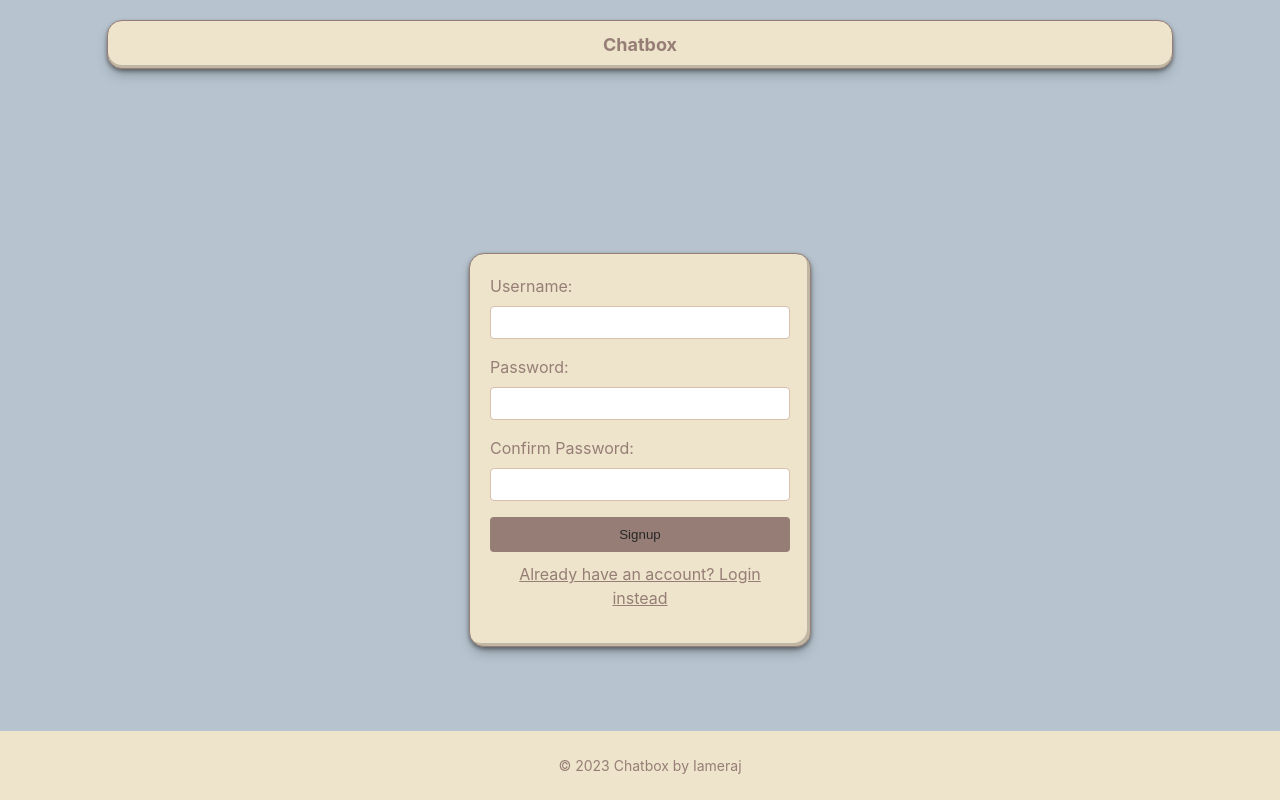
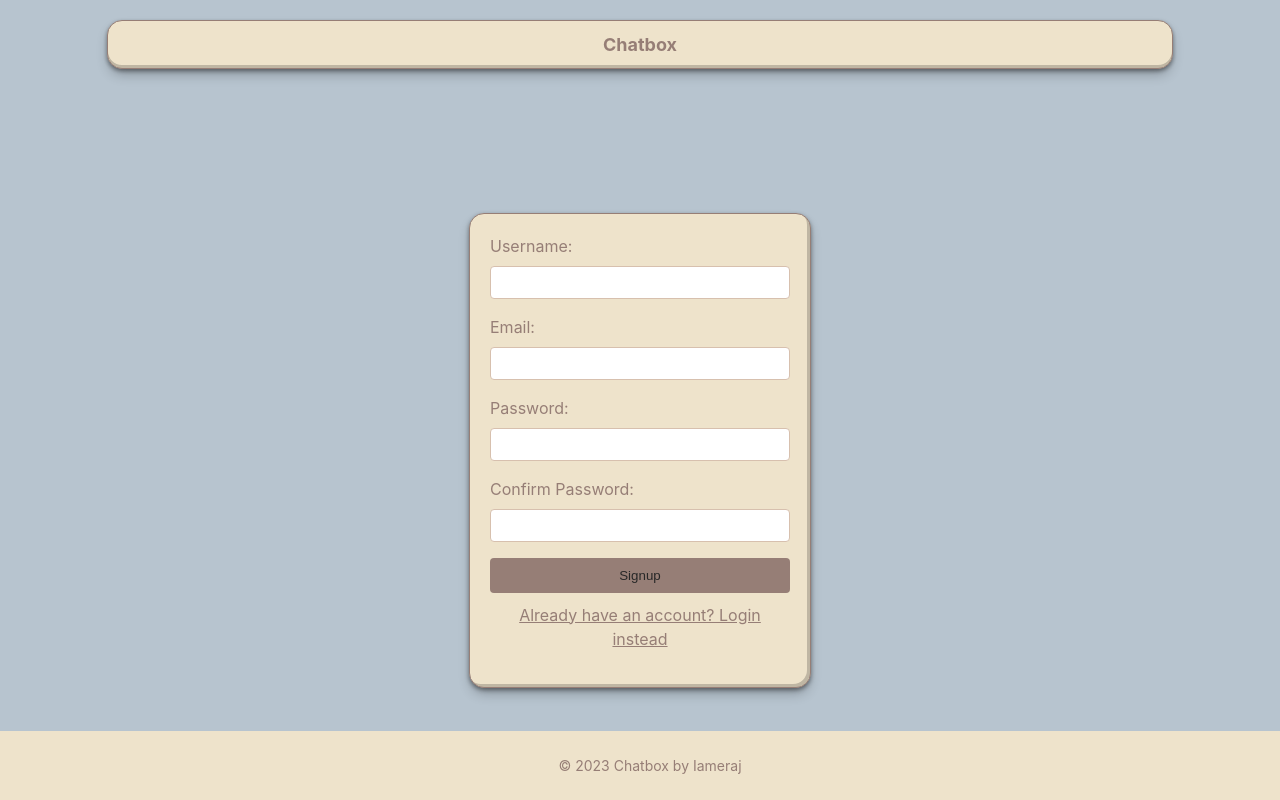
Before and after one commit to iameraj/Chatbox, a React (Vite) app in the folder Chatbox-Frontend/: page / in a window 1280 px wide. Both pictures are taken after a click on the element "Don't have account? Singup instead". Built offline with nearby package versions, Linux system fonts and the light colour scheme; no server answers.

Commit message:
fixed signup page

```diff
--- a/Chatbox-Frontend/src/components/auth/SignupForm.jsx
+++ b/Chatbox-Frontend/src/components/auth/SignupForm.jsx
@@ -5,6 +5,7 @@
 
 function SignupForm({ onLoginInsteadClick }) {
 	const [username, setUsername] = useState("");
+	const [email, setEmail] = useState("");
 	const [password, setPassword] = useState("");
 	const [password2, setPassword2] = useState("");
 
@@ -22,6 +23,7 @@
 				credentials: "include",
 				body: JSON.stringify({
 					username,
+					email,
 					password,
 				}),
 			});
@@ -48,6 +50,14 @@
 					required
 				/>
 
+				<label htmlFor="email">Email:</label>
+				<input
+					type="text"
+					id="email"
+					value={email}
+					onChange={(e) => setEmail(e.target.value)}
+					required
+				/>
 				<label htmlFor="password">Password:</label>
 				<input
 					type="password"
```
